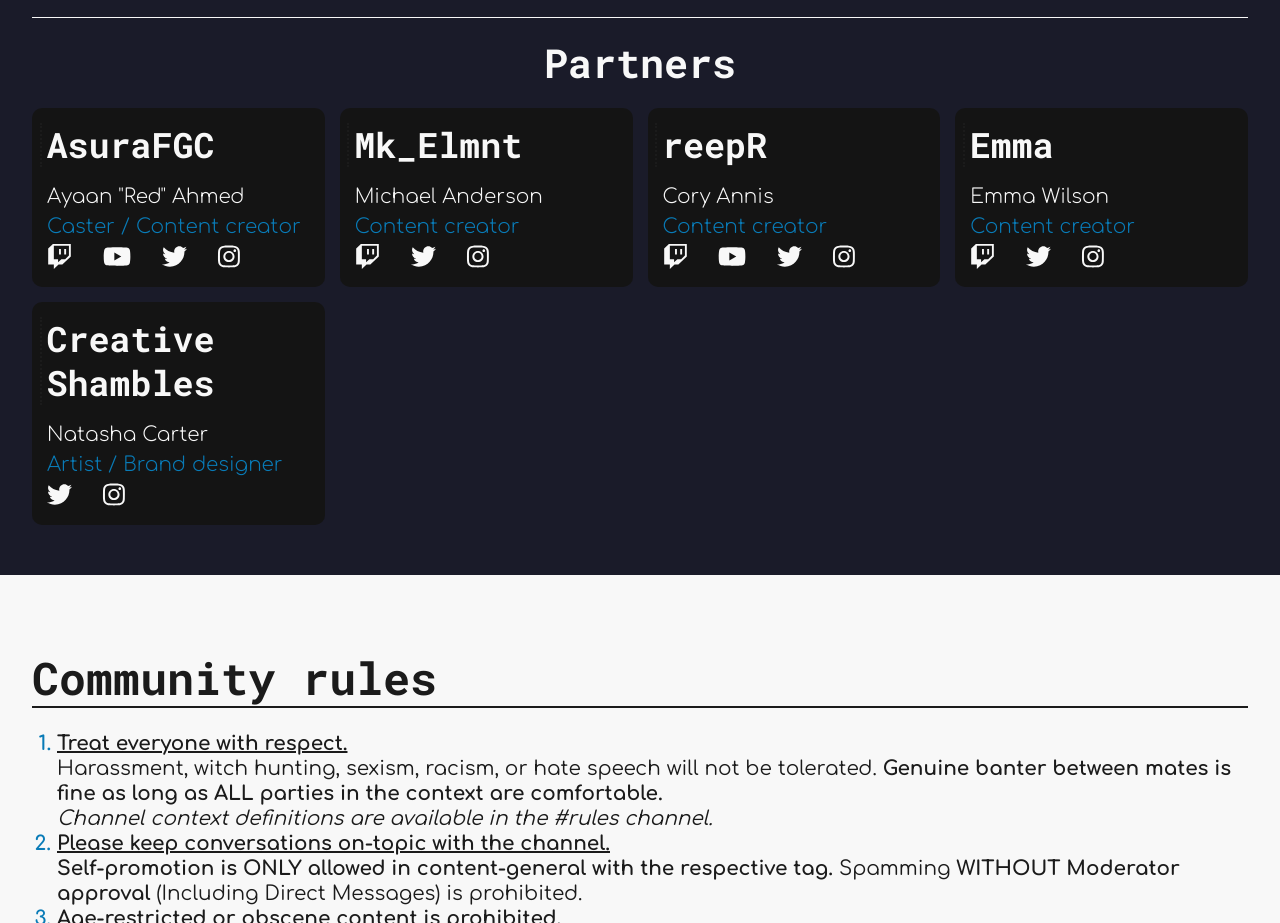
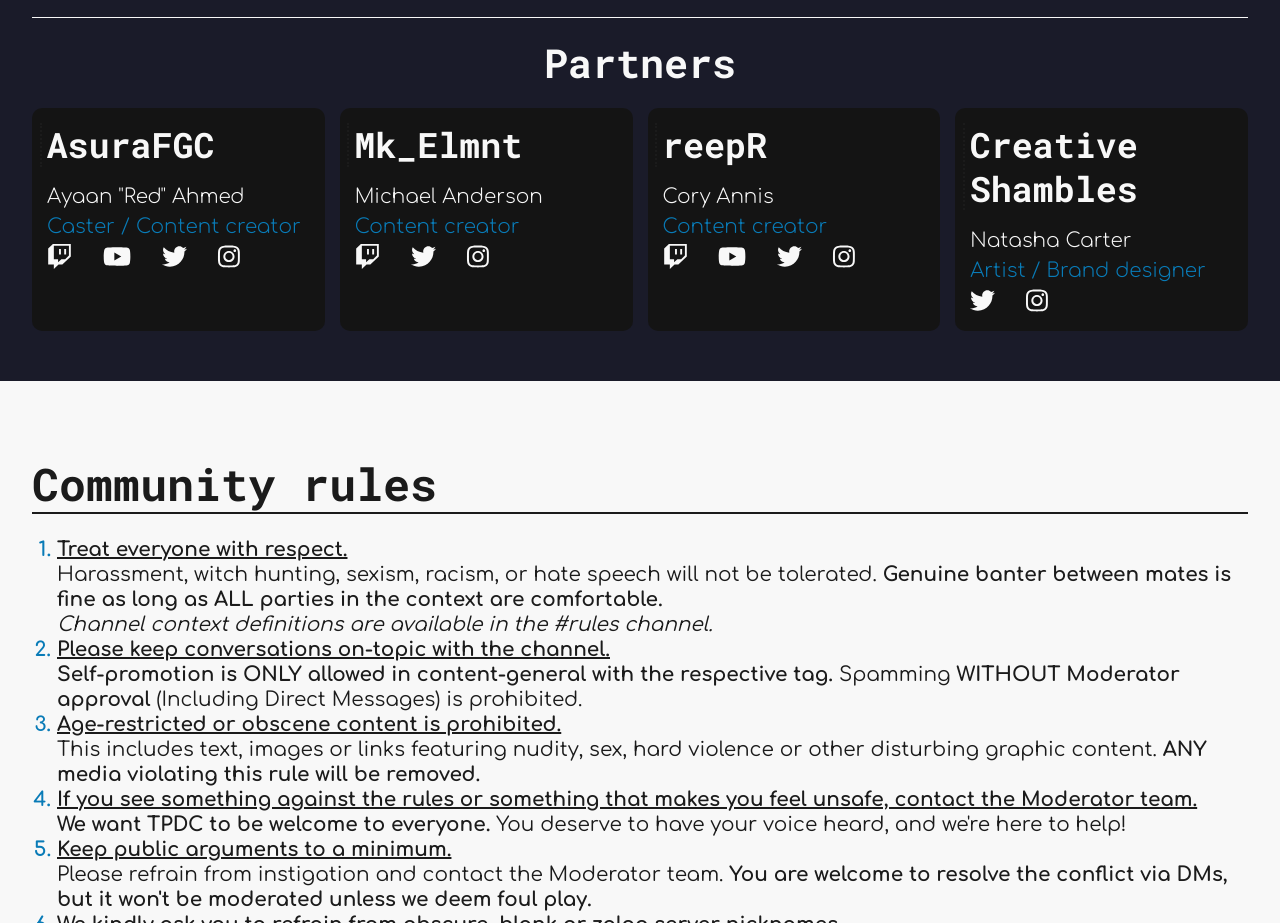
Before and after one commit to PseudoDopamine/PseudoDopamine.github.io, a plain HTML site: page index.html in a window 1280 px wide. Shown: the part 1488-2411 px from the top of the page. Drawn offline with Linux system fonts and the light colour scheme.

Commit message:
Remove Emma partner card
Following her decision to step down from the Partnership programme, we've removed Emma's card from the partners list.

```diff
--- a/index.html
+++ b/index.html
@@ -262,29 +262,6 @@
 							</nav>
 						</article>
 						<article class="card">
-							<h4 class="title">Emma</h4>
-							<p>Emma Wilson</p>
-							<p class="role">Content creator</p>
-							<nav aria-label="Card menu">
-								<ul>
-									<li>
-										<a href="https://www.Twitch.tv/Emmalulx" target="_blank" rel="noopener noreferrer" title="Follow Emma on Twitch!">
-											<i class="fa-brands fa-twitch"></i>
-										</a>
-									</li>
-									<li>
-										<a href="https://Twitter.com/Emmalulx" target="_blank" rel="noopener noreferrer" title="Follow Emma on Twitter!"><i class="fa-brands fa-twitter"></i>
-										</a>
-									</li>
-									<li>
-										<a href="https://www.Instagram.com/EmmalulxStreams" target="_blank" rel="noopener noreferrer" title="Follow Emma on Instagram!">
-											<i class="fa-brands fa-instagram"></i>
-										</a>
-									</li>
-								</ul>
-							</nav>
-						</article>
-						<article class="card">
 							<h4 class="title">Creative Shambles</h4>
 							<p>Natasha Carter</p>
 							<p class="role">Artist / Brand designer</p>
```
